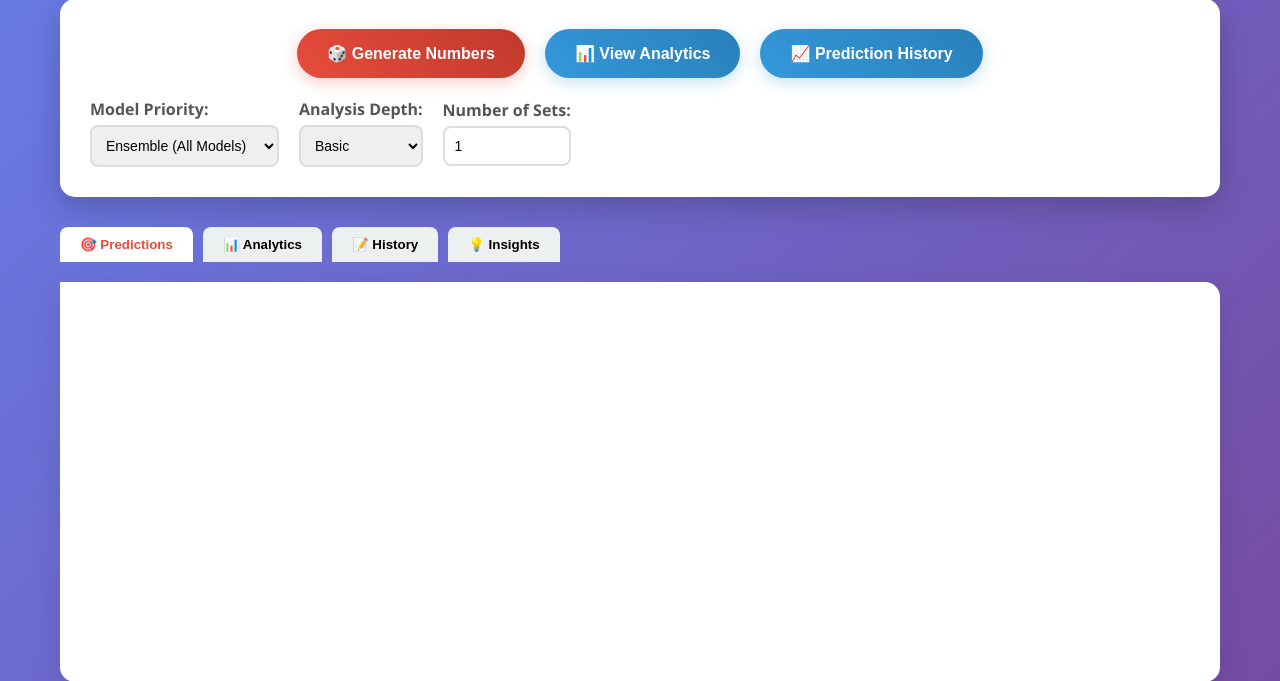
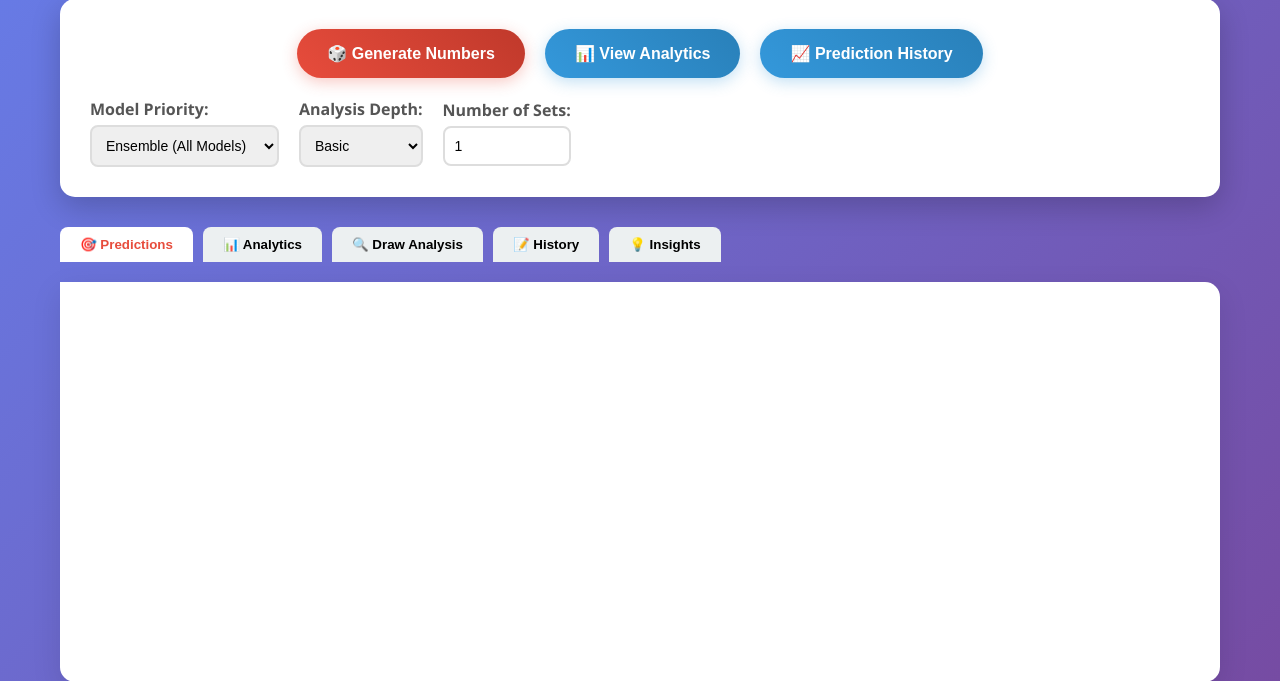
Before and after one commit to ukdeepak-33/powerball-ai-generator, a FastAPI app: page / in a window 1280 px wide. Shown: the part 153-834 px from the top of the page. Run offline with FastAPI, Linux system fonts and the light colour scheme.

Commit message:
Update index.html

```diff
--- a/templates/index.html
+++ b/templates/index.html
@@ -351,6 +351,7 @@
         <div class="tabs">
             <button class="tab active" onclick="showTab('predictions')">🎯 Predictions</button>
             <button class="tab" onclick="showTab('analytics')">📊 Analytics</button>
+            <button class="tab" onclick="showTab('draw-analysis')">🔍 Draw Analysis</button>
             <button class="tab" onclick="showTab('history')">📝 History</button>
             <button class="tab" onclick="showTab('insights')">💡 Insights</button>
         </div>
@@ -373,6 +374,16 @@
                     📈 Pattern Analysis (Coming Soon)
                 </div>
             </div>
+
+            <div id="draw-analysis-tab" style="display: none;">
+                <h3>🔍 Historical Draw Analysis</h3>
+                <div id="draw-analysis-content">
+                <div class="filter-controls">
+            </div>
+                <div id="draw-results">
+            </div>
+       </div>
+   </div>
 
             <div id="history-tab" style="display: none;">
                 <h3>🕒 Prediction History</h3>
@@ -459,6 +470,41 @@
                 console.error('Error:', error);
             }
         }
+
+        async function loadDrawAnalysis(year, month) {
+            const resultsContainer = document.getElementById('draw-results');
+            resultsContainer.innerHTML = 'Loading historical data...';
+
+            try {
+               const url = `/api/draw_analysis?year=${year}&month=${month}`;
+               const response = await fetch(url);
+               const draws = await response.json();
+
+               resultsContainer.innerHTML = ''; // Clear loading message
+
+        if (draws.length === 0) {
+            resultsContainer.innerHTML = '<p>No draws found for this period.</p>';
+            return;
+        }
+
+        draws.forEach(draw => {
+            const drawCard = document.createElement('div');
+            drawCard.innerHTML = `
+                <h4>Draw Date: ${draw.date}</h4>
+                <p>Numbers: ${draw.white_balls.join(', ')} ⚡ ${draw.powerball}</p>
+                <p>First Half: ${draw.halves.first_half.join(', ')}</p>
+                <p>Second Half: ${draw.halves.second_half.join(', ')}</p>
+                <p>Last Digit Matches: ${draw.patterns.same_last_digit.map(p => p.join(',')).join('; ')}</p>
+                <p>Consecutive Numbers: ${draw.patterns.consecutive_pairs.map(p => p.join(',')).join('; ')}</p>
+            `;
+            resultsContainer.appendChild(drawCard);
+        });
+
+    } catch (error) {
+        resultsContainer.innerHTML = '<p>Error loading data.</p>';
+        console.error(error);
+    }
+}
 
         function createResultCard(modelName, modelData, analysisDepth) {
             const card = document.createElement('div');
```
